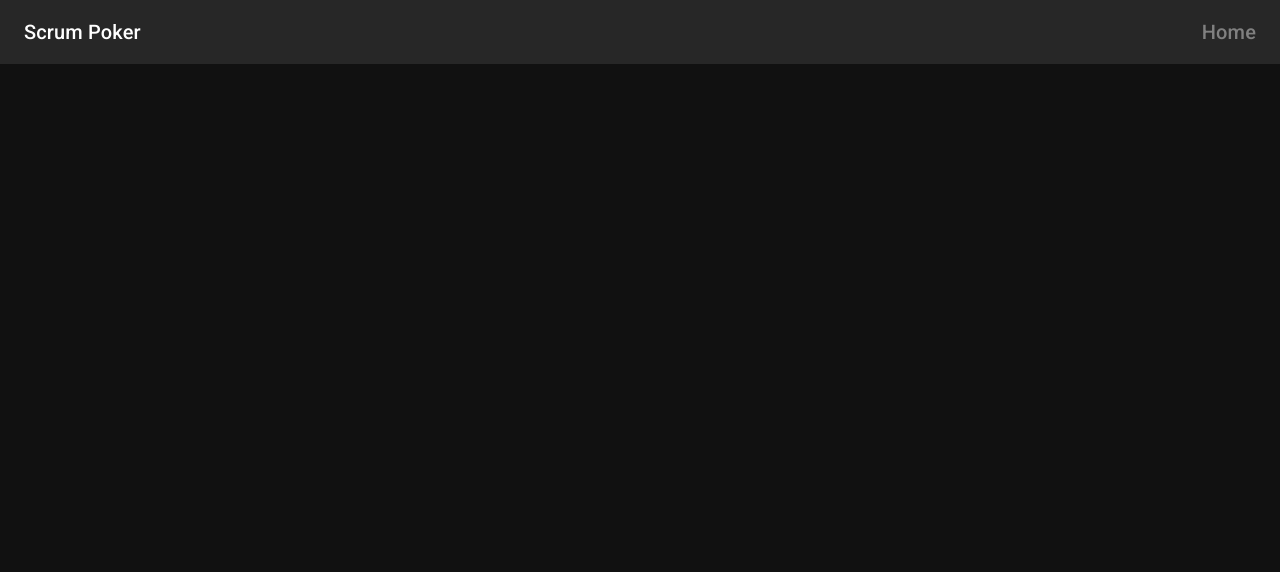
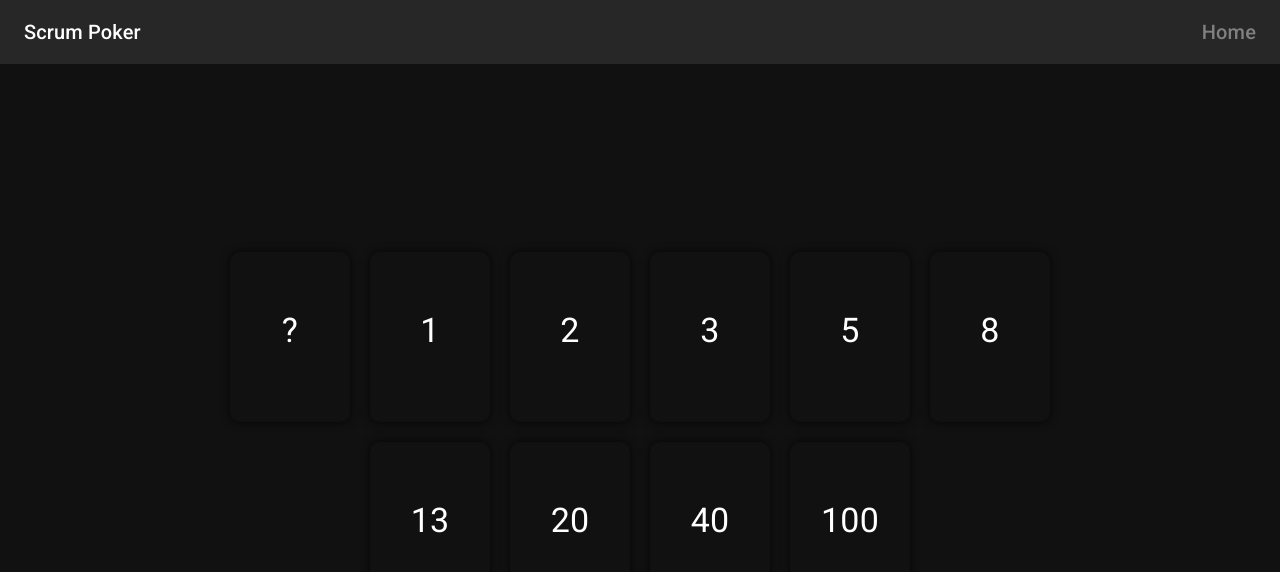
Before and after one commit to ConnorHartland/scrum-poker, a React (Vite) app in the folder client/: page /room/1 in a window 1280 px wide. Before the commit this address had no page. Shown: the top 572 px of the page. Built offline with nearby package versions, Linux system fonts and the light colour scheme; the HTML template or start-up script is replaced by a standard one.

Commit message:
room page beginning

```diff
--- a/client/src/App.tsx
+++ b/client/src/App.tsx
@@ -8,6 +8,8 @@ import LandingPage from 'pages/landing-page'
 import styled from '@emotion/styled'
 import { ThemeProvider } from '@emotion/react'
 import theme from 'theme'
+import RoomPage from 'pages/room-page'
+
 function App() {
   return (
     <ThemeProvider theme={theme}>
@@ -17,6 +19,8 @@ function App() {
           <Wrapper>
             <Routes>
               <Route path="/" element={<LandingPage />} />
+              <Route path="/room/:id" element={<RoomPage />} />
+
               {/* other routes can go here */}
             </Routes>
           </Wrapper>
--- /dev/null
+++ b/client/src/components/card/index.tsx
@@ -0,0 +1,52 @@
+import styled from '@emotion/styled'
+import { Typography } from '@mui/material'
+
+interface CardProps {
+  value: string
+  selected: boolean
+}
+
+const Card = ({ value, selected }: CardProps) => {
+  // Create function for handling selected
+
+  return (
+    <CardContainer>
+      <Typography variant="h4" component="h2" gutterBottom>
+        {value}
+      </Typography>
+    </CardContainer>
+  )
+}
+
+export default Card
+
+const CardContainer = styled('div')({
+  display: 'flex',
+  flexDirection: 'column',
+  justifyContent: 'center',
+  alignItems: 'center',
+  backgroundColor: '#111111',
+  borderRadius: '10px',
+  padding: '10px',
+  margin: '10px',
+  width: '100px',
+  height: '150px',
+  color: '#ffffff',
+  fontSize: '1.5rem',
+  fontWeight: 'bold',
+  cursor: 'pointer',
+  boxShadow: '0px 0px 10px 0px rgba(0,0,0,0.75)',
+  transition: 'all 0.2s ease-in-out',
+  '&:hover': {
+    transform: 'scale(1.1)',
+    boxShadow: '0px 0px 10px 0px rgba(0,0,0,0.75)',
+  },
+  '&:active': {
+    transform: 'scale(1.05)',
+    boxShadow: '0px 0px 10px 0px rgba(0,0,0,0.75)',
+  },
+  '&:focus': {
+    transform: 'scale(1.05)',
+    boxShadow: '0px 0px 10px 0px rgba(0,0,0,0.75)',
+  },
+})
--- a/client/src/pages/landing-page/index.tsx
+++ b/client/src/pages/landing-page/index.tsx
@@ -1,12 +1,24 @@
 import { Button, Container, Paper, Typography } from '@mui/material'
 import styled from '@emotion/styled'
+import { useNavigate } from 'react-router-dom'
 
 const LandingPage = () => {
+  const navigate = useNavigate()
+  const handleCreateRoom = () => {
+    // TODO: Add in service to create room
+    navigate('/room/1234')
+  }
+
   return (
     <Paper sx={{ marginTop: '3rem' }} elevation={3}>
       <LandingContainer>
         <Typography variant="h2">Welcome to Scrum Poker!</Typography>
-        <Button sx={{ marginTop: '3rem' }} variant="contained" size="large">
+        <Button
+          onClick={handleCreateRoom}
+          sx={{ marginTop: '3rem' }}
+          variant="contained"
+          size="large"
+        >
           Create A Room
         </Button>
       </LandingContainer>
--- /dev/null
+++ b/client/src/pages/room-page/cards/index.tsx
@@ -0,0 +1,83 @@
+import { Box } from '@mui/material'
+import Card from 'components/card'
+import styled from '@emotion/styled'
+import { Container } from '@mui/system'
+import { motion } from 'framer-motion'
+
+const Cards = () => {
+  // Create a  list of cards for Scrum poker that follow the Fibonacci sequence
+  // 1, 2, 3, 5, 8, 13, 21, 34, 55, 89
+  const CARDS = [
+    {
+      value: '?',
+      selected: false,
+    },
+    {
+      value: '1',
+      selected: false,
+    },
+    {
+      value: '2',
+      selected: false,
+    },
+    {
+      value: '3',
+      selected: false,
+    },
+    {
+      value: '5',
+      selected: false,
+    },
+    {
+      value: '8',
+      selected: false,
+    },
+    {
+      value: '13',
+      selected: false,
+    },
+    {
+      value: '20',
+      selected: false,
+    },
+    {
+      value: '40',
+      selected: false,
+    },
+    {
+      value: '100',
+      selected: false,
+    },
+  ]
+
+  return (
+    <Wrapper maxWidth="md">
+      {CARDS.map((card, index) => (
+        <motion.div
+          key={card.value} // Make sure to provide a unique key
+          initial={{ scale: 0 }} // initial state
+          animate={{ scale: 1 }} // animate to
+          transition={{
+            delay: index * 0.2,
+            duration: 0.5,
+            type: 'spring',
+            stiffness: 100,
+          }}
+          exit={{ scale: 0 }} // exit state (if needed)
+        >
+          <Card value={card.value} selected={card.selected} />
+        </motion.div>
+      ))}
+    </Wrapper>
+  )
+}
+
+export default Cards
+
+const Wrapper = styled(Container)({
+  display: 'flex',
+  flexDirection: 'row',
+  justifyContent: 'center',
+  alignItems: 'center',
+  flexWrap: 'wrap',
+})
--- /dev/null
+++ b/client/src/pages/room-page/index.tsx
@@ -0,0 +1,12 @@
+import Card from 'components/card'
+import Cards from './cards'
+
+const RoomPage = () => {
+  return (
+    // Cards
+    <Cards />
+    // Submit Vote
+  )
+}
+
+export default RoomPage
```
Also changed, not shown: client/src/pages/room-page/mock.ts (added), tsconfig.json (line endings or trailing spaces), 1 other file (tests, documents, lock files or other folders).
